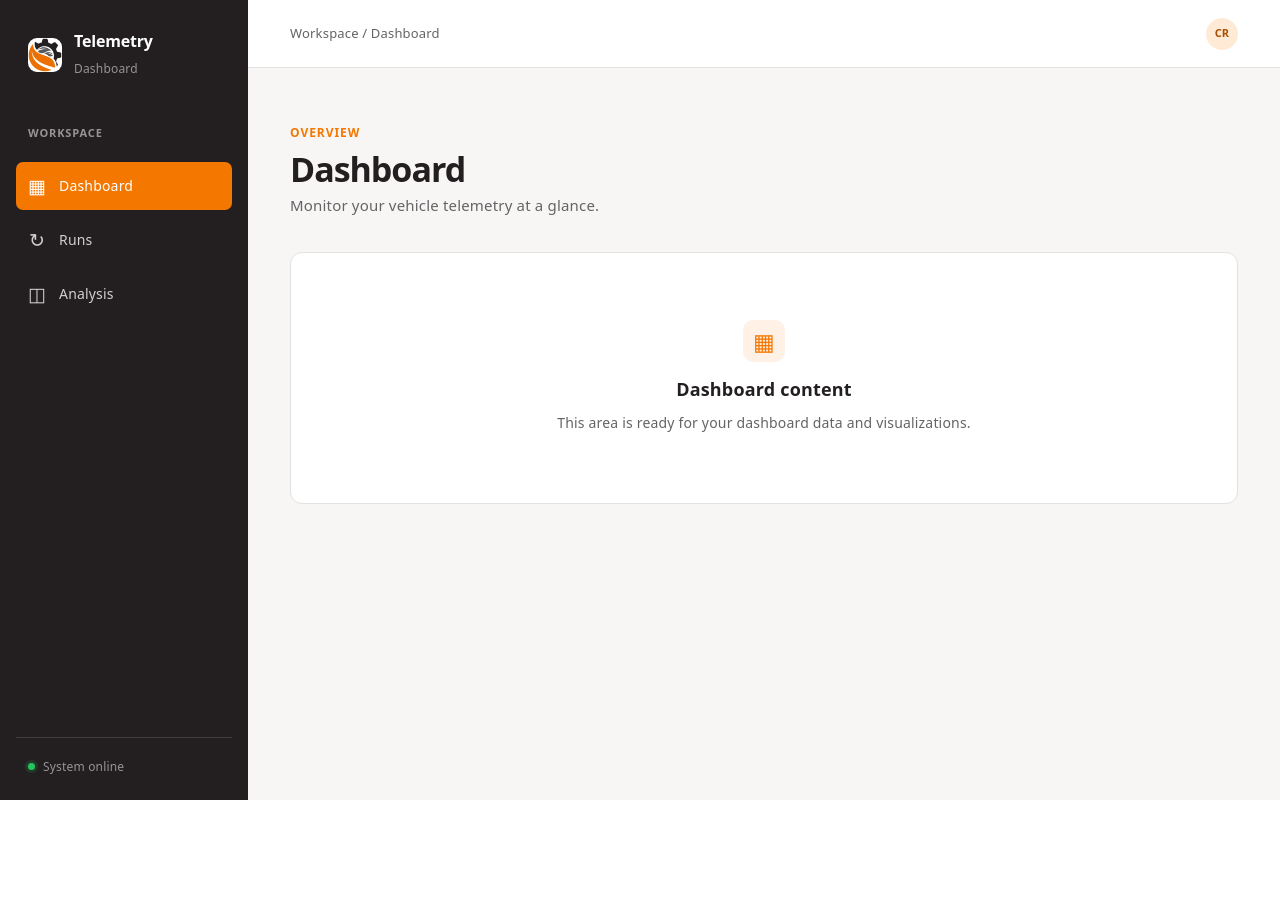
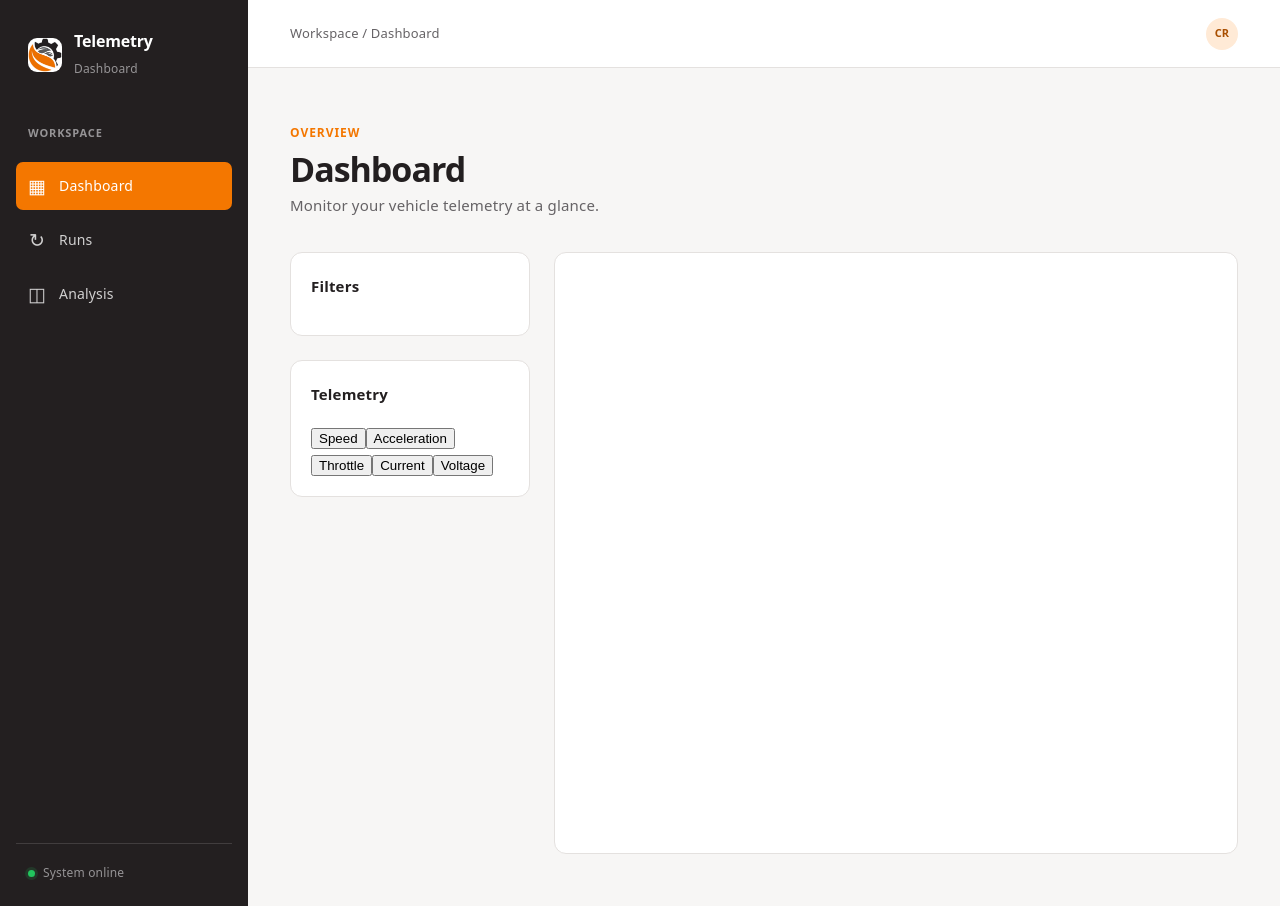
Before and after one commit to UOSupermileage/Telemetry_Frontend, a React (Vite) app: page / in a window 1280 px wide. Before the commit the page ends 800 px from the top, so only its background shows below. Built offline with nearby package versions, Linux system fonts and the light colour scheme.

Commit message:
Implementing more components for the dashboard page.

```diff
--- a/src/App.css
+++ b/src/App.css
@@ -165,3 +165,22 @@ h1 {
     padding: 36px 20px;
   }
 }
+
+.dashboard-layout {
+  display: grid;
+  grid-template-columns: 240px minmax(0, 1fr);
+  gap: 24px;
+  align-items: stretch;
+}
+
+.dashboard-sidebar-panel {
+  min-width: 0;
+}
+
+.dashboard-graph-area {
+  min-width: 0;
+  min-height: 600px;
+  border: 1px solid var(--border);
+  border-radius: 12px;
+  background: var(--card-bg);
+}
--- a/src/App.jsx
+++ b/src/App.jsx
@@ -2,6 +2,7 @@ import { useEffect, useState } from 'react'
 import './App.css'
 
 import NavigationBar from './components/NavigationBar'
+import DashboardSidebar from './components/DashboardSidebar'
 import RunsTable from './components/RunsTable'
 import ImportPopup from './components/ImportPopup'
 
@@ -70,10 +71,13 @@ const testRuns = [
 function App() {
   const [activePage, setActivePage] = useState(getPageFromHash)
   const [isImportOpen, setIsImportOpen] = useState(false)
+
   const content = pageContent[activePage]
 
   useEffect(() => {
-    const handleHashChange = () => setActivePage(getPageFromHash())
+    const handleHashChange = () => {
+      setActivePage(getPageFromHash())
+    }
 
     window.addEventListener('hashchange', handleHashChange)
 
@@ -84,9 +88,12 @@ function App() {
 
   return (
     <div className="app-shell">
+
+      {/* Main navigation sidebar */}
       <NavigationBar activePage={activePage} />
 
       <main className="main-content">
+
         <header className="topbar">
           <span className="breadcrumb">
             Workspace / {content.title}
@@ -98,6 +105,7 @@ function App() {
         </header>
 
         <section className="page-content">
+
           <p className="eyebrow">{content.eyebrow}</p>
 
           <h1>{content.title}</h1>
@@ -106,7 +114,28 @@ function App() {
             {content.description}
           </p>
 
-          {activePage === 'runs' ? (
+          {activePage === 'dashboard' ? (
+
+            <div className="dashboard-layout">
+
+              {/* Dashboard-specific sidebar */}
+              <aside className="dashboard-sidebar-panel">
+
+                <DashboardSidebar />
+
+              </aside>
+
+              {/* Main graph area */}
+              <div className="dashboard-graph-area">
+
+                {/* Graph will go here */}
+
+              </div>
+
+            </div>
+
+          ) : activePage === 'runs' ? (
+
             <>
               <div className="runs-heading-actions">
                 <button
@@ -118,18 +147,25 @@ function App() {
                   Add run
                 </button>
               </div>
+
               <RunsTable
                 runs={testRuns}
                 onRunClick={(run) => {
                   console.log('Selected run:', run)
                 }}
               />
+
               {isImportOpen && (
-                <ImportPopup onClose={() => setIsImportOpen(false)} />
+                <ImportPopup
+                  onClose={() => setIsImportOpen(false)}
+                />
               )}
             </>
+
           ) : (
+
             <div className="content-placeholder">
+
               <span className="placeholder-icon" aria-hidden="true">
                 {pages.find(({ id }) => id === activePage).icon}
               </span>
@@ -140,8 +176,10 @@ function App() {
                 This area is ready for your{' '}
                 {content.title.toLowerCase()} data and visualizations.
               </p>
+
             </div>
           )}
+
         </section>
       </main>
     </div>
--- a/src/components/DashboardSidebar.css
+++ b/src/components/DashboardSidebar.css
@@ -0,0 +1,22 @@
+.dashboard-sidebar {
+  display: flex;
+  flex-direction: column;
+  gap: 24px;
+  height: 100%;
+}
+
+.filter-section,
+.telemetry-section {
+  padding: 20px;
+  border: 1px solid var(--border);
+  border-radius: 12px;
+  background: var(--card-bg);
+}
+
+.filter-section h2,
+.telemetry-section h2 {
+  margin: 0 0 16px;
+  color: var(--heading);
+  font-size: 15px;
+  font-weight: 600;
+}
--- a/src/components/DashboardSidebar.jsx
+++ b/src/components/DashboardSidebar.jsx
@@ -1 +1,24 @@
+import TelemetryTabs from './TelemetryTabs'
 import './DashboardSidebar.css'
+
+function DashboardSidebar() {
+  return (
+    <aside className="dashboard-sidebar">
+
+      <section className="filter-section">
+        <h2>Filters</h2>
+
+        {/* Your filters go here */}
+      </section>
+
+      <section className="telemetry-section">
+        <h2>Telemetry</h2>
+
+        <TelemetryTabs />
+      </section>
+
+    </aside>
+  )
+}
+
+export default DashboardSidebar
--- a/src/components/TelemetryTabs.jsx
+++ b/src/components/TelemetryTabs.jsx
@@ -1 +1,34 @@
 import './TelemetryTabs.css'
+
+const metrics = [
+  { id: 'speed', label: 'Speed' },
+  { id: 'acceleration', label: 'Acceleration' },
+  { id: 'throttle', label: 'Throttle' },
+  { id: 'current', label: 'Current' },
+  { id: 'voltage', label: 'Voltage' },
+]
+
+function TelemetryTabs({
+  activeMetric,
+  onMetricChange,
+}) {
+  return (
+    <div className="telemetry-tabs">
+      {metrics.map((metric) => (
+        <button
+          key={metric.id}
+          className={
+            activeMetric === metric.id
+              ? 'telemetry-tab active'
+              : 'telemetry-tab'
+          }
+          onClick={() => onMetricChange(metric.id)}
+        >
+          {metric.label}
+        </button>
+      ))}
+    </div>
+  )
+}
+
+export default TelemetryTabs
```
